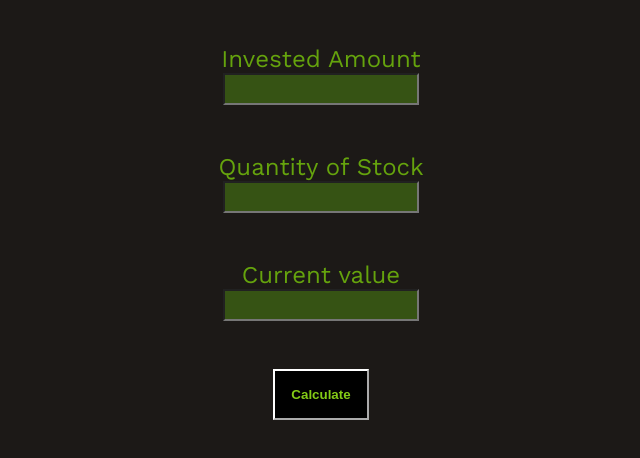
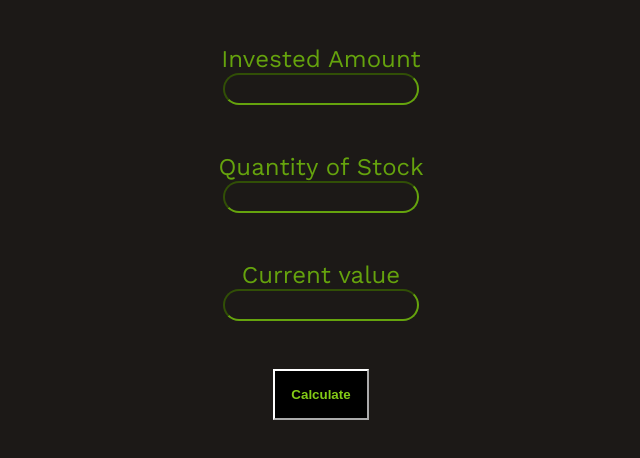
Before and after one commit to Parikshitdeore/stock-profit-and-loss, a plain HTML site: page index.html in a window 1280 px wide. Shown: the part 126-584 px from the top of the page, without its empty margins (319-959 px from the left). Drawn offline with nearby package versions, Linux system fonts and the light colour scheme.

Commit message:
Update index.css

```diff
--- a/index.css
+++ b/index.css
@@ -16,11 +16,13 @@ main{
 }
 input{
 
-    background-color: #365314;
+    background-color:#1c1917;
+    border-radius: 2rem;
     margin: auto;
     display: BLOCK;
     padding: 0.4rem;
     font-weight: 700;
+    border-color: #65a30d;
 
 }
 label{
```
